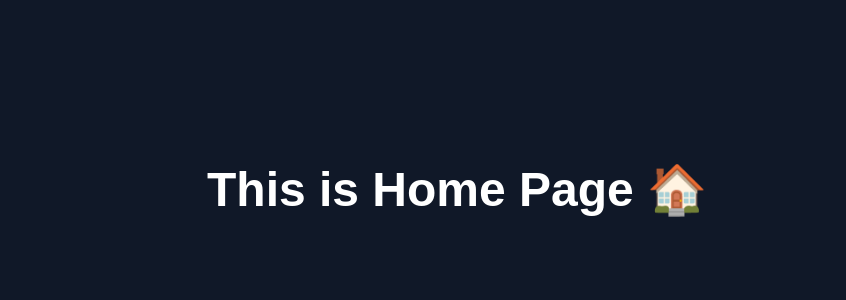
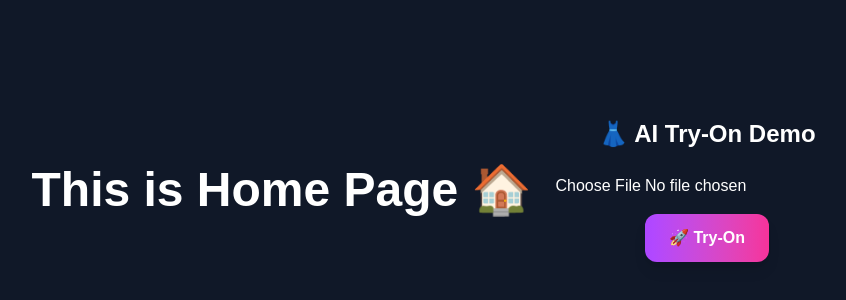
Before and after one commit to masud667/Project--Synthera, a Next.js app: page / in a window 1280 px wide. Shown: the part 210-510 px from the top of the page, without its empty margins (183-1029 px from the left). Built offline with nearby package versions, Linux system fonts and the light colour scheme.

Commit message:
aaded tryon page

```diff
--- /dev/null
+++ b/src/app/(Components)/Tryon/page.js
@@ -0,0 +1,83 @@
+"use client";
+import { useState } from "react";
+
+export default function TryOn() {
+  const [file, setFile] = useState(null);
+  const [loading, setLoading] = useState(false);
+  const [result, setResult] = useState(null);
+
+  // 👉 Function: Upload + Replicate Call
+  const handleUpload = async () => {
+    if (!file) {
+      alert("Please select an image first!");
+      return;
+    }
+
+    setLoading(true);
+
+    try {
+      // 1. Upload to Cloudinary
+      const formData = new FormData();
+      formData.append("file", file);
+
+      const uploadRes = await fetch("/api/upload", {
+        method: "POST",
+        body: formData,
+      });
+      const uploadData = await uploadRes.json();
+      const imageUrl = uploadData.url;
+
+      // 2. Send image to Replicate API
+      const repRes = await fetch("/api/replicate", {
+        method: "POST",
+        headers: { "Content-Type": "application/json" },
+        body: JSON.stringify({
+          imageUrl,
+          prompt: "make it stylish fashion try-on", // custom prompt
+        }),
+      });
+
+      const repData = await repRes.json();
+      setResult(repData.result);
+    } catch (err) {
+      console.error("Error:", err);
+    }
+
+    setLoading(false);
+  };
+
+  return (
+    <div className="p-6 text-center">
+      <h1 className="text-2xl font-bold mb-6">👗 AI Try-On Demo</h1>
+
+      {/* Image Upload */}
+      <input
+        type="file"
+        accept="image/*"
+        onChange={(e) => setFile(e.target.files[0])}
+        className="mb-4 block mx-auto"
+      />
+
+      {/* Try-On Button */}
+      <button
+        onClick={handleUpload}
+        disabled={loading}
+        className={`px-6 py-3 rounded-xl font-semibold shadow-lg transition duration-300 ease-in-out ${
+          loading
+            ? "bg-gray-400 cursor-not-allowed"
+            : "bg-gradient-to-r from-purple-500 to-pink-500 text-white hover:from-purple-600 hover:to-pink-600 transform hover:scale-105"
+        }`}
+      >
+        {loading ? "⏳ Processing..." : "🚀 Try-On"}
+      </button>
+
+      {/* Result */}
+      {result && (
+        <div className="mt-6">
+          <h2 className="text-lg font-semibold mb-2">Result:</h2>
+          <img src={result} alt="AI Result" className="mx-auto rounded-xl shadow-md" />
+        </div>
+      )}
+    </div>
+  );
+}
--- a/src/app/page.js
+++ b/src/app/page.js
@@ -1,7 +1,12 @@
+import TryOn from "./(Components)/Tryon/page";
+
 export default function Home() {
   return (
     <main className="flex min-h-screen items-center justify-center bg-gray-900 text-white">
       <h1 className="text-5xl font-bold">This is Home Page 🏠</h1>
+      <section>
+        <TryOn></TryOn>
+      </section>
     </main>
   )
 }
```
